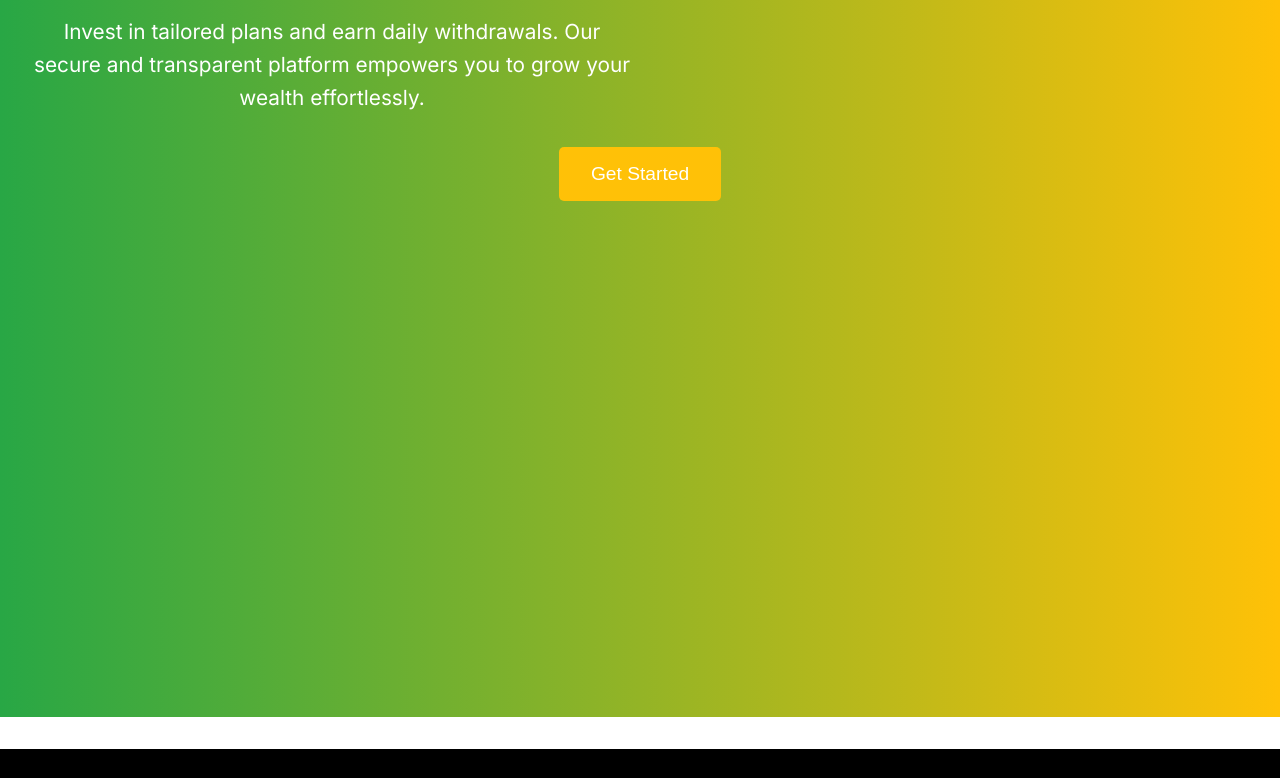
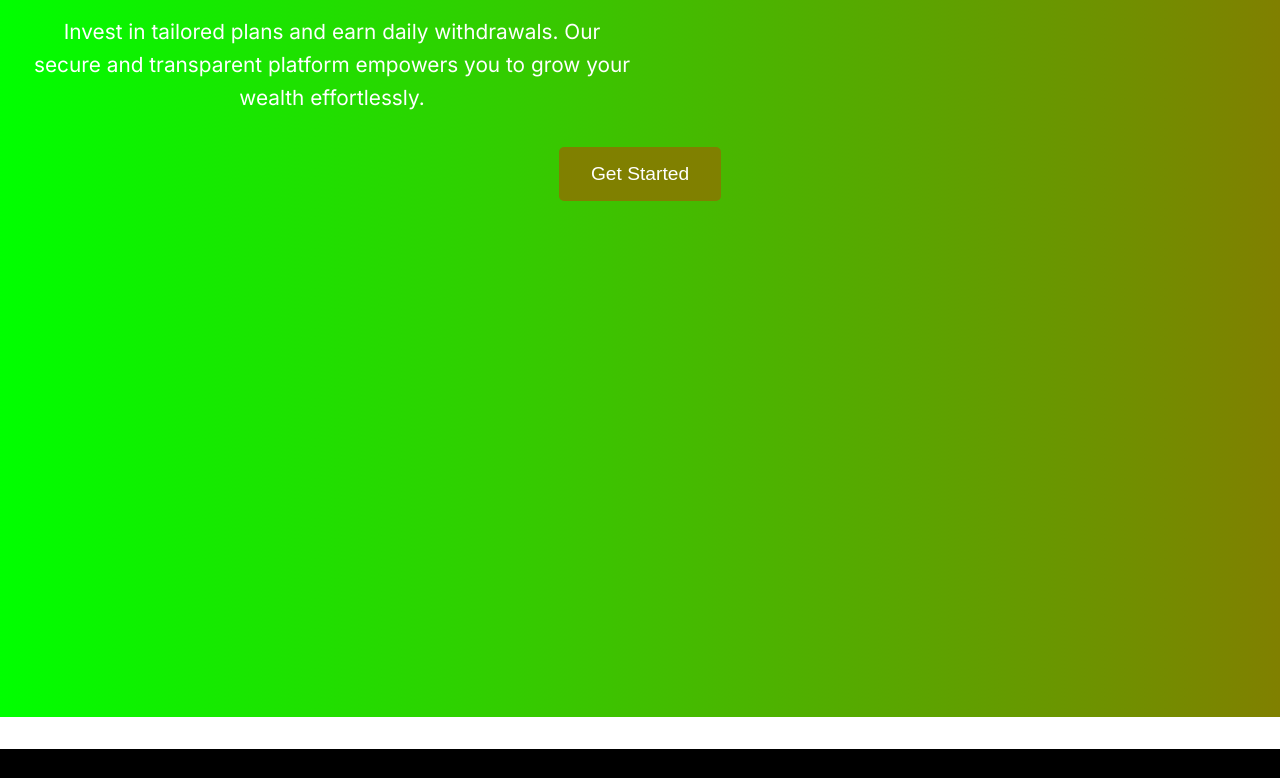
Before and after one commit to Ijigai/RAWCASH2, a plain HTML site: page index.html in a window 1280 px wide. Shown: the part 147-925 px from the top of the page. Drawn offline with Linux system fonts and the light colour scheme; no server answers.

Commit message:
Update index.html

```diff
--- a/index.html
+++ b/index.html
@@ -11,11 +11,11 @@
   <style>
     /* Colour Scheme: Green (Primary), Yellow (Secondary), Red (Error) */
     :root {
-      --primary-color: #28a745;
-      --secondary-color: #ffc107;
-      --error-color: #dc3545;
+      --primary-color: #00ff00;
+      --secondary-color: #808000;
+      --error-color: #000080;
       --background-color: #ffffff;
-      --text-color: #333333;
+      --text-color: #ffa500;
       --shadow: 0 4px 8px rgba(0,0,0,0.1);
       --transition-speed: 0.3s;
     }
```
